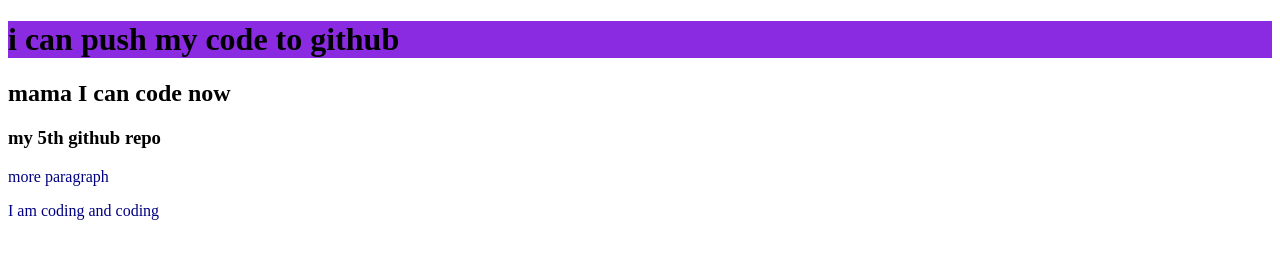
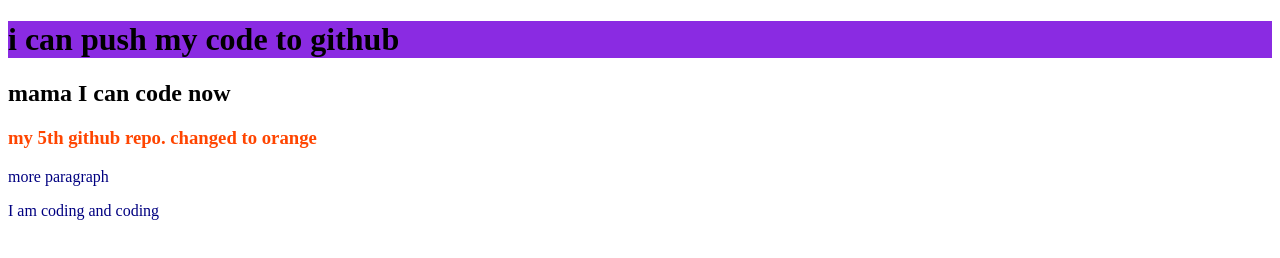
Before and after one commit to shakib757/my-5th-repo, a plain HTML site: page index.html in a window 1280 px wide. Drawn offline with Linux system fonts and the light colour scheme.

Commit message:
make orange

```diff
--- a/index.html
+++ b/index.html
@@ -10,7 +10,7 @@
 <body>
     <h1>i can push my code to github</h1>
     <h2>mama I can code now</h2>
-    <h3> my 5th github repo</h3>
+    <h3> my 5th github repo. changed to orange</h3>
     <p>more paragraph </p>
     <p>I am coding and coding</p>
 
--- a/style.css
+++ b/style.css
@@ -4,3 +4,6 @@ p{
 h1{
     background-color: blueviolet;
 }
+h3{
+    color: orangered;
+}
```
